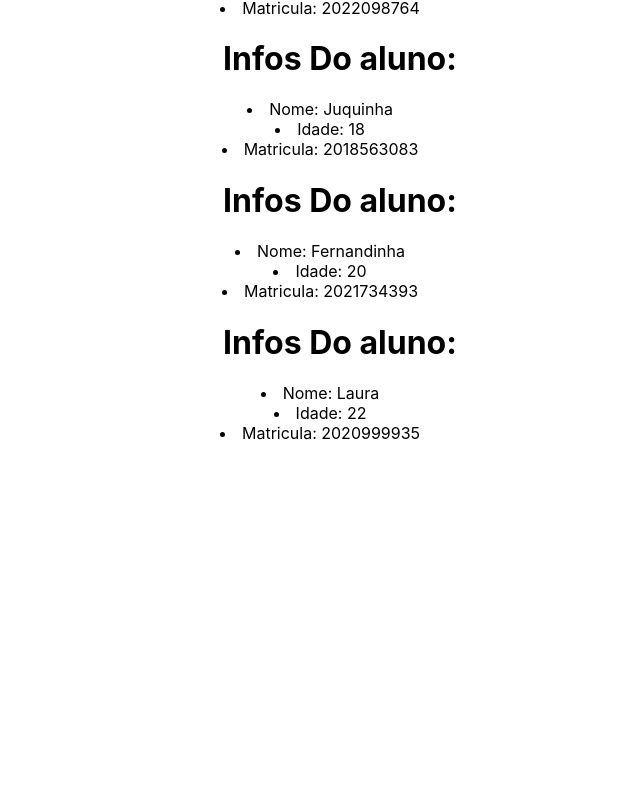
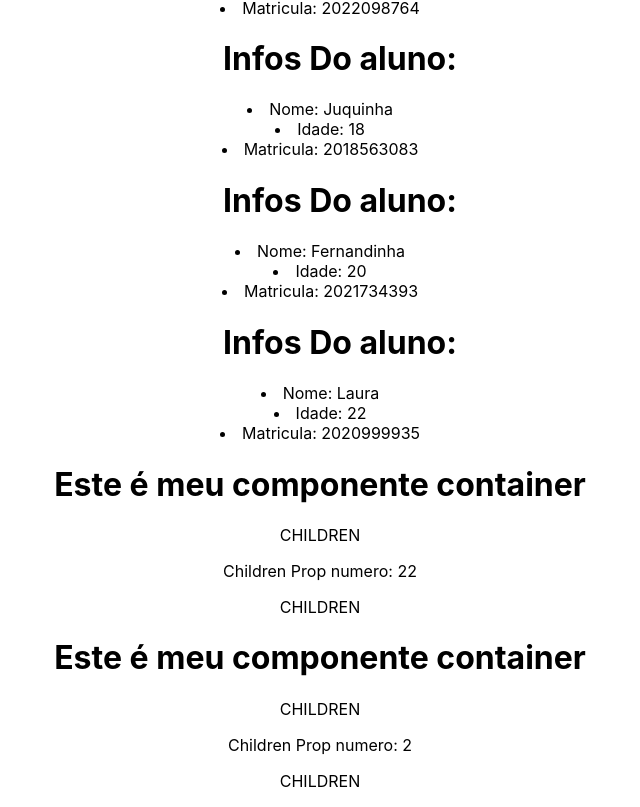
Before and after one commit to RandiSKT/Disciplina-TICs-3, a React (Create React App) app in the folder react-basico/: page / in a window 1280 px wide. Shown: the part 1822-2629 px from the top of the page, without its empty margins (320-960 px from the left). Before the commit the page ends 2265 px from the top, so only its background shows below. Built offline with nearby package versions, Linux system fonts and the light colour scheme.

Commit message:
aula dia 06/09 complemento [children prop]

```diff
--- a/react-basico/src/App.js
+++ b/react-basico/src/App.js
@@ -9,6 +9,7 @@ import ShowUserData from "./components/ShowUserData";
 import React, { useState } from "react";
 import ShowUserData2 from "./components/ShowUserData2";
 import ShowUserData3 from "./components/ShowUserData3";
+import ContainerComponent from "./components/ContainerComponent";
 
 function App() {
   const userAge = 22;
@@ -69,6 +70,12 @@ function App() {
           registration={student.registration}
         />
       ))}
+      <ContainerComponent number={userAge}>
+        <p>CHILDREN</p>
+      </ContainerComponent>
+      <ContainerComponent number={2}>
+        <p>CHILDREN</p>
+      </ContainerComponent>
     </div>
   );
 }
--- /dev/null
+++ b/react-basico/src/components/ContainerComponent.js
@@ -0,0 +1,14 @@
+import React from "react";
+
+const ContainerComponent = ({ children, number }) => {
+  return (
+    <div>
+      <h1>Este é meu componente container</h1>
+      {children}
+      <p>Children Prop numero: {number}</p>
+      {children}
+    </div>
+  );
+};
+
+export default ContainerComponent;
```
